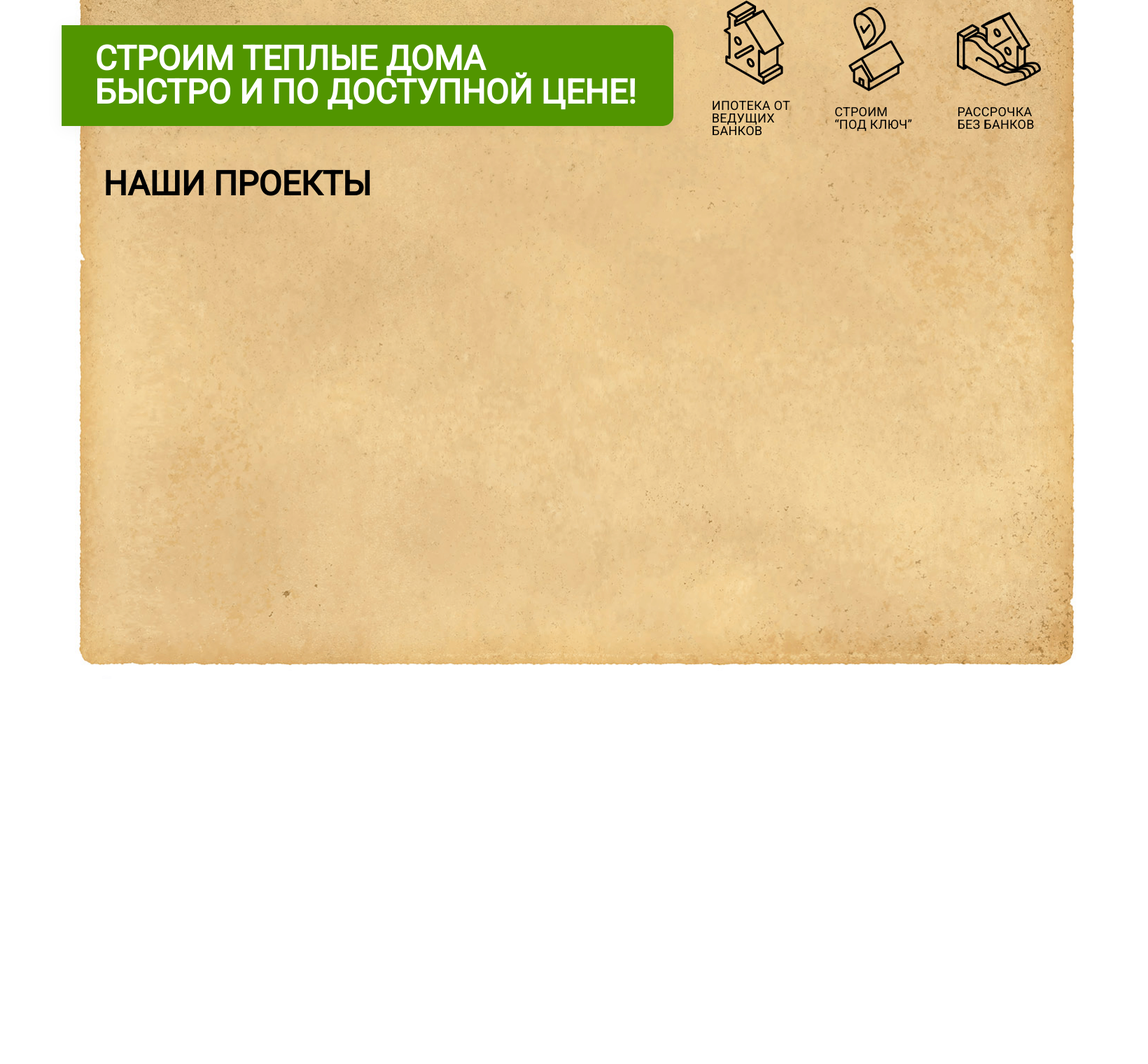
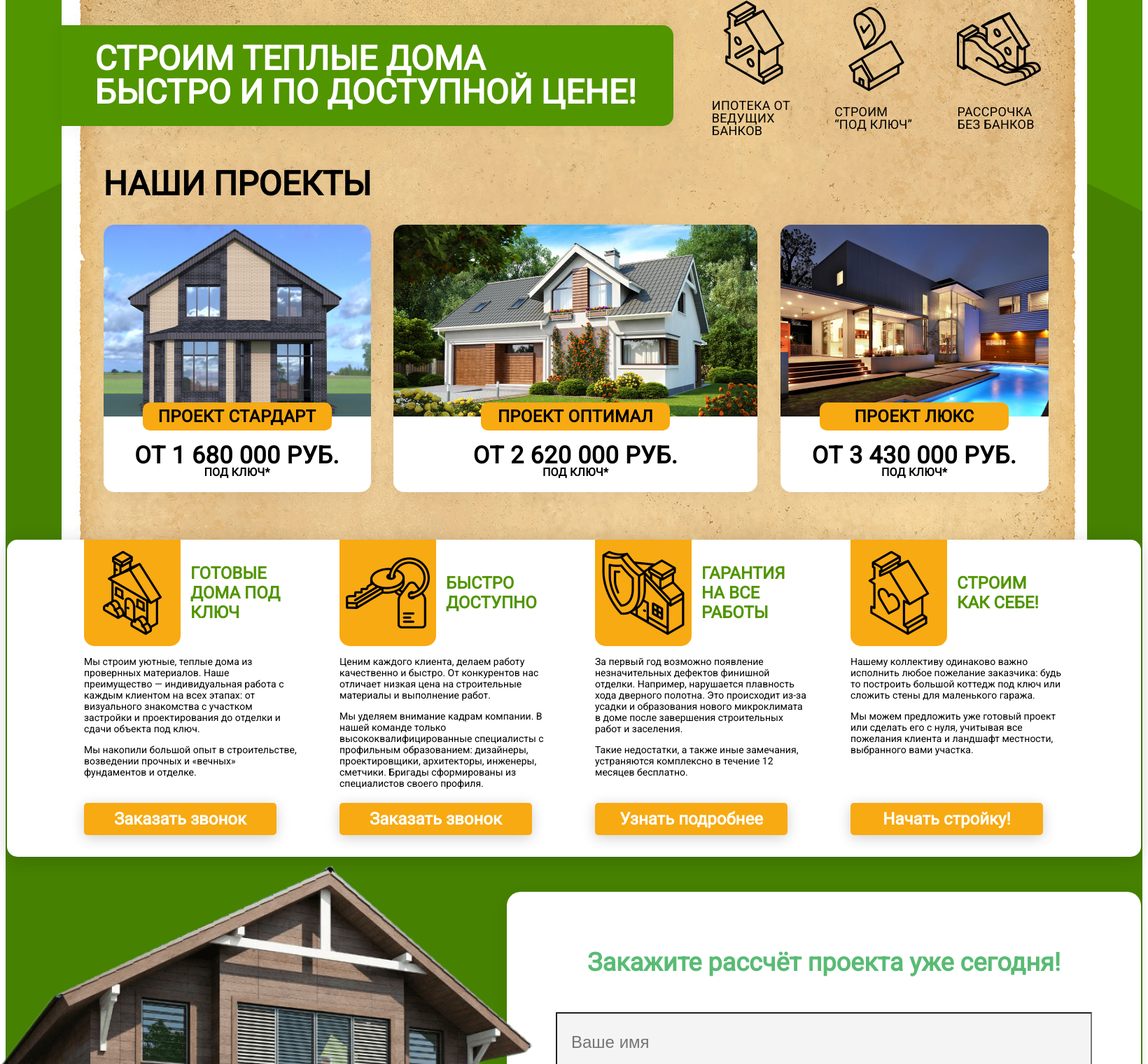
Before and after one commit to kekima/dosdom, a PHP site: page / in a window 1640 px wide. Shown: the part 760-2280 px from the top of the page at 70% size. Before the commit the page ends 1711 px from the top, so only its background shows below. Run offline with PHP 8.4, Linux system fonts and the light colour scheme.

Commit message:
updated page

```diff
--- a/index.html
+++ b/index.html
@@ -28,7 +28,7 @@
         </div>
     </header>
     <main>
-
+        <div class="test-center">
         <div class="container1400 banner">
             <div class="banner-logo">
                 <img src="img/biglogo.png" alt="biglogo">
@@ -46,8 +46,7 @@
             </div>
         </div>
 
-        <div class="our-projects">
-            <div class="container1400 our-projects-bg">
+        <div class="our-projects-bg">
             <div class="about-us-icons">
                 <div class="about-us-what-we-do">
                     <p class="about-us-what-we-do-txt">СТРОИМ ТЕПЛЫЕ ДОМА<br> БЫСТРО И ПО ДОСТУПНОЙ ЦЕНЕ!</p>
@@ -69,13 +68,146 @@
             <div class="our-projects-plans">
                 <p class="our-projects-announce-text">Наши проекты</p>
 
+                <div class="project-types">
 
+                    <div class="project-option">
+                        <img src="img/proj1.png" alt="project">
+                        <div class="project-type-name">
+                            <p class="project-type-name-text">проект стардарт</p>
+                        </div>
+                        <p class="project-type-price-text">от 1 680 000 руб.</p>
+                        <p class="project-type-price-text-small">под ключ*</p>
+                    </div>
+                    <div class="project-option">
+                        <img src="img/proj2.png" alt="project">
+                        <div class="project-type-name">
+                            <p class="project-type-name-text">проект оптимал</p>
+                        </div>
+                        <p class="project-type-price-text">от 2 620 000 руб.</p>
+                        <p class="project-type-price-text-small">под ключ*</p>
+                    </div>
+                    <div class="project-option">
+                        <img src="img/proj3.png" alt="project">
+                        <div class="project-type-name">
+                            <p class="project-type-name-text">проект люкс</p>
+                        </div>
+                        <p class="project-type-price-text">от 3 430 000 руб.</p>
+                        <p class="project-type-price-text-small">под ключ*</p>
+                    </div>
 
+                </div>
+            </div>
+        </div>
+        <div class="container1920 testimonies">
+            <div class="container1400 testimonies-table">
+                <div class="testimony-option">
+                    <div class="testimony-title">
+                        <div class="testimony-image">
+                            <img src="img/test1.png" alt="icon">
+                        </div>
+                        <p class="testimony-title-text">Готовые дома под ключ</p>
+                    </div>
+                    <div class="testimony-small-text-box">
+                        <p class="testimony-title-text-small">
+                            Мы строим уютные, теплые дома из провернных материалов. Наше преимущество — индивидуальная
+                            работа с каждым клиентом на всех этапах: от визуального знакомства с участком застройки и
+                            проектирования до отделки и сдачи объекта под ключ.
+                        </p>
+                        <p class="testimony-title-text-small">
+                            Мы накопили большой опыт в строительстве, возведении прочных и «вечных» фундаментов и
+                            отделке.
+                        </p>
+                    </div>
+                    <a href="#">
+                        <div class="testimony-button">Заказать звонок</div>
+                    </a>
+                </div>
+                <div class="testimony-option">
+                    <div class="testimony-title">
+                        <div class="testimony-image">
+                            <img src="img/test2.png" alt="icon">
+                        </div>
+                        <p class="testimony-title-text">Быстро доступно</p>
+                    </div>
+                    <div class="testimony-small-text-box">
+                        <p class="testimony-title-text-small">
+                            Ценим каждого клиента, делаем работу качественно и быстро. От конкурентов нас отличает
+                            низкая цена на строительные материалы и выполнение работ.
+                        </p>
+                        <p class="testimony-title-text-small">
+                            Мы уделяем внимание кадрам компании. В нашей команде только высококвалифицированные
+                            специалисты с профильным образованием: дизайнеры, проектировщики, архитекторы, инженеры,
+                            сметчики. Бригады сформированы из специалистов своего профиля.
+                        </p>
+                    </div>
+                    <a href="#">
+                        <div class="testimony-button">Заказать звонок</div>
+                    </a>
+                </div>
+                <div class="testimony-option">
+                    <div class="testimony-title">
+                        <div class="testimony-image">
+                            <img src="img/test3.png" alt="icon">
+                        </div>
+                        <p class="testimony-title-text">Гарантия на все работы</p>
+                    </div>
+                    <div class="testimony-small-text-box">
+                        <p class="testimony-title-text-small">
+                            За первый год возможно появление незначительных дефектов финишной отделки. Например,
+                            нарушается плавность хода дверного полотна. Это происходит из-за усадки и образования нового
+                            микроклимата в доме после завершения строительных работ и заселения.
+                        </p>
+                        <p class="testimony-title-text-small">
+                            Такие недостатки, а также иные замечания, устраняются комплексно в течение 12 месяцев
+                            бесплатно.
+                        </p>
+                    </div>
+                    <a href="#">
+                        <div class="testimony-button">Узнать подробнее</div>
+                    </a>
+                </div>
+                <div class="testimony-option">
+                    <div class="testimony-title">
+                        <div class="testimony-image">
+                            <img src="img/test4.png" alt="icon">
+                        </div>
+                        <p class="testimony-title-text">Строим<br> как себе!</p>
+                    </div>
+                    <div class="testimony-small-text-box">
+                        <p class="testimony-title-text-small">
+                            Нашему коллективу одинаково важно исполнить любое пожелание заказчика: будь то построить
+                            большой коттедж под ключ или сложить стены для маленького гаража.
+                        </p>
+                        <p class="testimony-title-text-small">
+                            Мы можем предложить уже готовый проект или сделать его с нуля, учитывая все пожелания
+                            клиента и ландшафт местности, выбранного вами участка.
+                        </p>
+                    </div>
+                    <a href="#">
+                        <div class="testimony-button">Начать стройку!</div>
+                    </a>
                 </div>
             </div>
         </div>
 
 
+        <div class="container1920 order-today">
+            <div class="order-today-form">
+                <p class="order-today-form-text">Закажите рассчёт проекта уже сегодня!</p>
+                <input class="input-text" type="text" placeholder="Ваше имя">
+                <input class="input-text" type="text" placeholder="Ваш телефон">
+                <a href="#">
+                    <div class="order-today-button">Заказать бесплатный рассчёт сметы</div>
+                </a>
+            </div>
+            <div class="order-today-house">
+                <img class="img-fit" src="img/house2.png" alt="house">
+            </div>
+        </div>
+
+
+
+    </div>
 
 
 
--- a/style.css
+++ b/style.css
@@ -139,16 +139,12 @@ a {
     margin-bottom: 30px;
 }
 
-.our-projects {
-    height: 1465px;
-}
-
 .our-projects-bg {
-    height: 1465px;
+    height: 900px;
     width: 1465px;
+    margin: 0 auto;
     background-image: url(img/paper.png);
     background-repeat: no-repeat;
-    background-size: contain;
 }
 
 .about-us-icons {
@@ -196,5 +192,198 @@ a {
     margin: 0px;
     text-transform: uppercase;
     color: #000000;
-    padding-top: 20px;
+    padding: 20px 0 30px 0;
 }
+
+.project-types {
+    display: flex;
+    justify-content: space-between;
+}
+
+.project-option {
+    display: flex;
+    flex-direction: column;
+    align-items: center;
+    height: 382px;
+    background: #FFFFFF;
+    border-radius: 15px;
+    box-shadow: 0px 4px 26px rgba(0, 0, 0, 0.05);
+}
+
+.project-type-name {
+    display: flex;
+    align-items: center;
+    justify-content: center;
+    width: 270px;
+    height: 40px;
+    background: #F8AA12;
+    border-radius: 10px;
+    margin-top: -20px;
+}
+
+.project-type-name-text {
+    font-weight: bold;
+    font-size: 24px;
+    letter-spacing: 0.015em;
+    text-transform: uppercase;
+    color: #000000;
+}
+
+.project-type-price-text {
+    font-weight: bold;
+    font-size: 34px;
+    line-height: 30px;
+    margin: 20px 0 0 0;
+    letter-spacing: 0.015em;
+    text-transform: uppercase;
+    color: #000000;
+}
+
+.project-type-price-text-small {
+    font-weight: bold;
+    font-size: 16px;
+    margin: 0px;
+    letter-spacing: 0.015em;
+    text-transform: uppercase;
+    color: #000000;
+}
+
+.testimonies {
+    width: 1620px;
+    height: 453px;
+    background: #FFFFFF;
+    box-shadow: 0px 4px 26px rgba(0, 0, 0, 0.16);
+    border-radius: 15px;
+}
+
+.testimonies-table {
+    display: flex;
+    justify-content: space-between;
+}
+
+.testimony-option {
+    width: 305px;
+    height: 450px;
+}
+
+.testimony-title {
+    display: flex;
+    align-items: center;
+    justify-content: space-between;
+}
+
+.testimony-image {
+    display: flex;
+    align-items: center;
+    justify-content: center;
+    width: 138px;
+    height: 152px;
+    background: #F8AA12;
+    border-radius: 0px 0px 15px 15px;
+}
+
+.testimony-title-text {
+    font-weight: 600;
+    font-size: 24px;
+    line-height: 28px;
+    text-transform: uppercase;
+    color: #519500;
+    margin-left: 14px;
+    width: 153px;
+}
+
+.testimony-title-text-small {
+    font-size: 14px;
+    color: #000000;
+}
+
+.testimony-small-text-box {
+    height: 200px;
+}
+
+.testimony-button {
+    display: flex;
+    align-items: center;
+    justify-content: center;
+    width: 275px;
+    height: 46px;
+    background: #F8AA12;
+    box-shadow: 0px 4px 19px rgba(0, 0, 0, 0.19);
+    border-radius: 5px;
+    margin-top: 10px;
+    font-weight: bold;
+    font-size: 24px;
+    line-height: 28px;
+    color: #FFFFFF;
+}
+
+.order-today {
+    width: 1620px;
+    height: 100%;
+    position: relative;
+    display: flex;
+    justify-content: flex-end;
+}
+
+.order-today-house {
+    position: absolute;
+    top: 0;
+    left: -30px;
+}
+
+.order-today-form {
+    width: 906px;
+    height: 583px;
+    background: #FFFFFF;
+    box-shadow: 0px 4px 26px rgba(0, 0, 0, 0.05);
+    border-radius: 20px;
+    margin-top: 50px;
+
+    display: flex;
+    align-items: center;
+    justify-content: flex-start;
+    flex-direction: column;
+}
+
+.order-today-form-text {
+    font-weight: bold;
+    font-size: 36px;
+    line-height: 42px;
+    color: #59BB74;
+    margin: 80px 0 30px 0;
+}
+
+.input-text {
+    outline: none;
+    width: 740px;
+    height: 80px;
+    background: #F4F4F4;
+    font-size: 24px;
+    line-height: 33px;
+    color: #000000;
+    margin-top: 20px;
+    padding-left: 20px;
+}
+
+.order-today-button {
+    display: flex;
+    align-items: center;
+    justify-content: center;
+    width: 624px;
+    height: 70px;
+    background: #F8AA12;
+    box-shadow: 0px 4px 26px rgba(0, 0, 0, 0.05);
+    border-radius: 10px;
+    font-weight: bold;
+    font-size: 24px;
+    line-height: 33px;
+    text-transform: uppercase;
+    color: #FFFFFF;
+    margin-top: 50px;
+}
+
+.test-center {
+    background-image: url(img/green-bg.png);
+    background-position: bottom;
+    background-repeat: no-repeat;
+}
```
Also changed, not shown: index - копия - копия.html (added, +117 -0 lines), index - копия.html (added, +117 -0 lines), img/green-bg.png (added), img/house2.png (added), img/proj1.png (added), img/proj2.png (added), img/proj3.png (added), img/test1.png (added), img/test2.png (added), img/test3.png (added), img/test4.png (added). Lines whose indentation alone changed are shown as unchanged.
